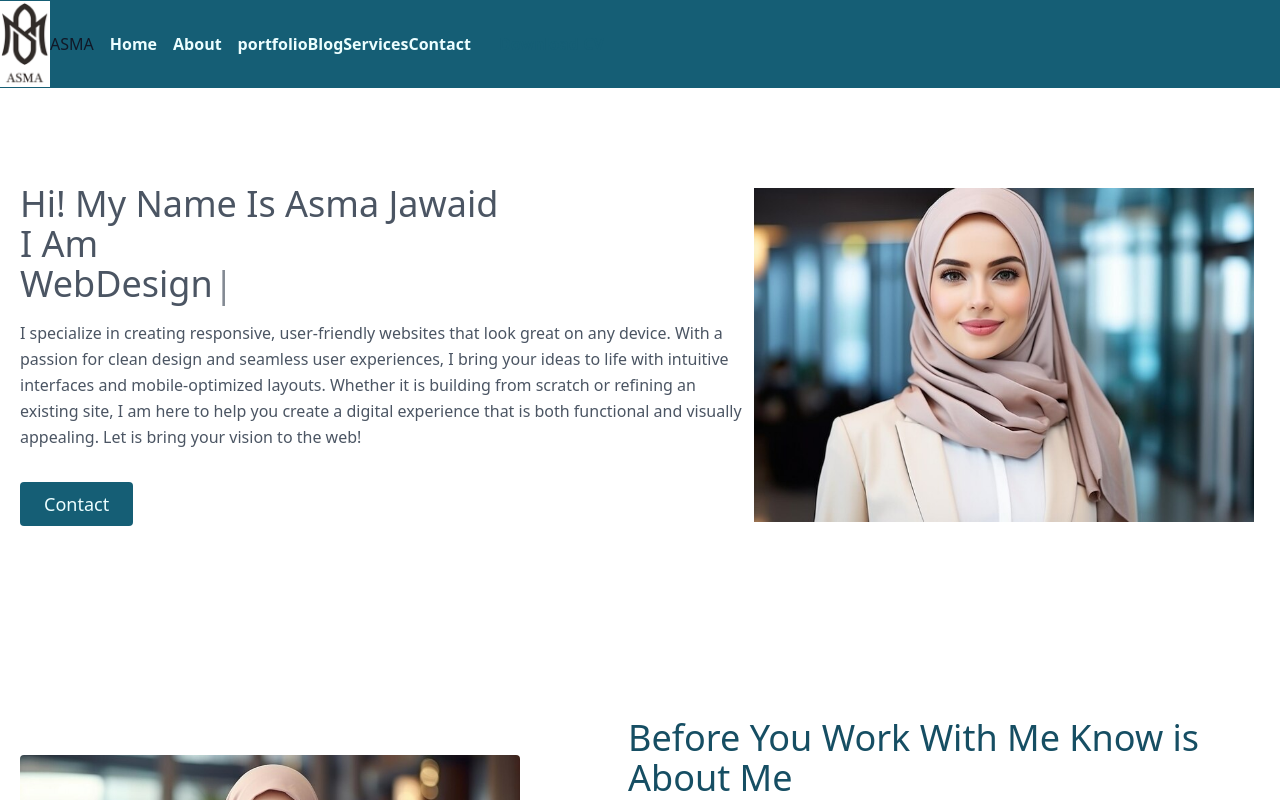
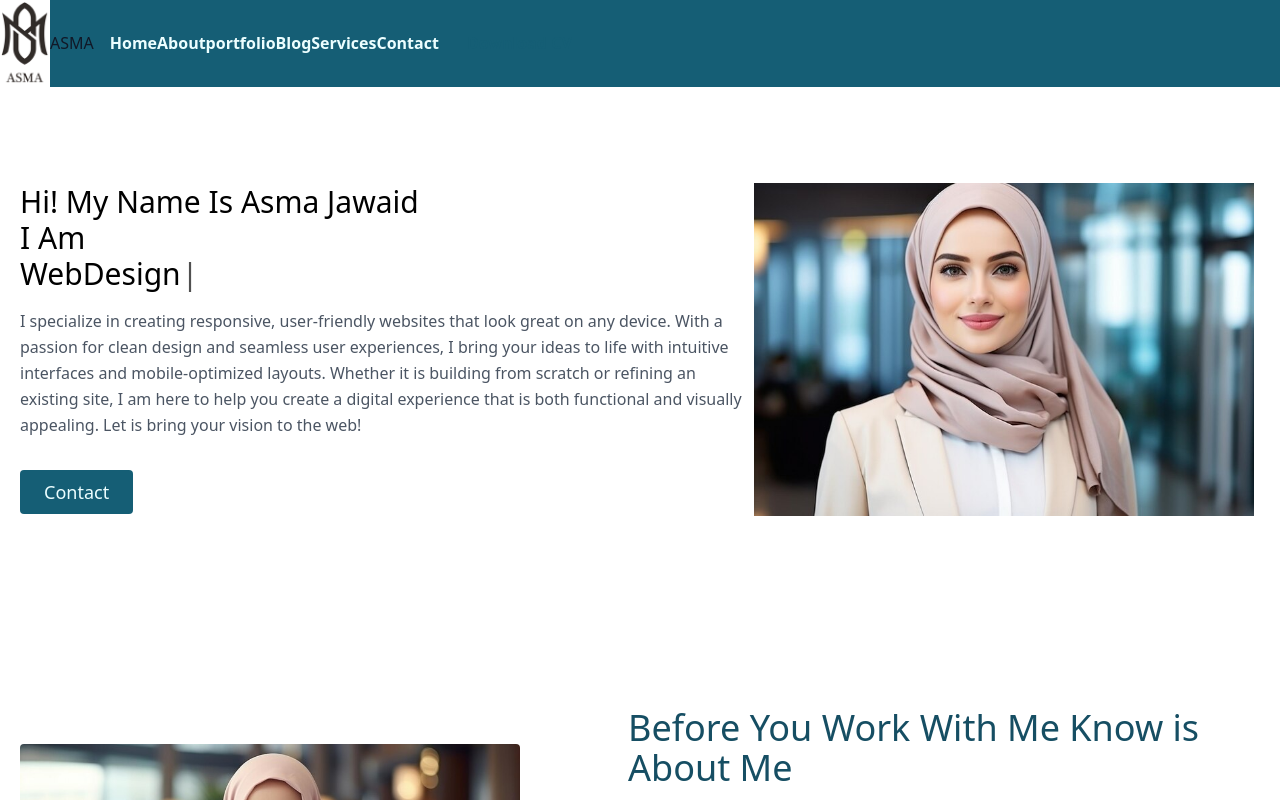
Before and after one commit to asmajawaid/portfolio_tailwindcss, a Next.js app: page / in a window 1280 px wide. Shown: the top 800 px of the page. Built offline with nearby package versions, Linux system fonts and the light colour scheme.

Commit message:
fixing header

```diff
--- a/src/Components/Footer.tsx
+++ b/src/Components/Footer.tsx
@@ -11,6 +11,7 @@ export default function Footer() {
     <div className="bg-cyan-800">
       <footer className="text-gray-900 body-font">
         <div className="container px-5 py-8 mx-auto flex items-center flex-row">
+          <div className="flex flex-1 items-center">
           <Link
             href="/"
             className="flex title-font font-medium items-center md:justify-start justify-center text-gray-900"
@@ -34,7 +35,8 @@ export default function Footer() {
             >
               @AsmaJawaid
             </Link>
-          </p>
+          </p></div>
+          <div className="flex flex-1 gap-1">
           <span className="inline-flex sm:ml-auto sm:mt-0 mt-4 justify-center sm:justify-start ">
             <Link
               target="_blank"
@@ -68,6 +70,8 @@ export default function Footer() {
               <FaGithub className="text-2xl" />
             </Link>
           </span>
+           </div>
+
         </div>
       </footer>
     </div>
--- a/src/Components/Header.tsx
+++ b/src/Components/Header.tsx
@@ -4,22 +4,23 @@ import Link from 'next/link'
 
 export default function Header() {
   return (
-    <div className='bg-cyan-800 z-50 sticky top-0'>
+    <div className='bg-cyan-800 z-50 sticky top-0 w-full'>
       <header className="text-emerald-600 body-font">
   <div className="container mx-auto flex flex-wrap p-2 flex-col md:flex-row md:text-sm sm:flex-col items-center">
-    <div>
+
     <Link href="/" className="flex title-font font-medium items-center text-gray-900 mb-4 md:mb-0">
 
       <Image src="/images/asma.png" height={50} width={50} alt="logo" className='w-10 h-10'/>
 
       <span className="ml-3 text-xl font-bold">ASMA</span>
     </Link>
-    </div>
 
-    <div>
+
+
+    <div className='flex flex-1 justify-between '>
     <ul className="md:ml-auto md:mr-auto flex flex-wrap items-center text-base justify-evenly p-4 mx-2 list-none">
       <Link href="/" className="p-5 mr-5 hover:text-black font-semibold text-cyan-50"><li>Home</li></Link>
-      <Link href="/about" className="p-4 mr-5 hover:text-black font-semibold text-cyan-50"><li>About</li></Link>
+      <Link href="/about" className="p-5 mr-5 hover:text-black font-semibold text-cyan-50"><li>About</li></Link>
       <Link href="/portfolio" className="p-5 mr-5 hover:text-black font-semibold text-cyan-50"><li>portfolio</li></Link>
       <Link href="/blog" className="p-5 mr-5 hover:text-black font-semibold text-cyan-50"><li>Blog</li></Link>
       <Link href="/services" className="p-5 mr-5 hover:text-black font-semibold text-cyan-50"><li>Services</li></Link>
@@ -27,13 +28,14 @@ export default function Header() {
     </ul>
     </div>
 
-     <div>
+
      <Link href="">
     <button className="font-semibold inline-flex items-center bg-gray-100 border-0 py-1 px-3 focus:outline-none hover:bg-cyan-800 hover:text-gray-100 rounded text-cyan-800 mt-4 md:mt-0">
       Download CV
     </button>
     </Link>
-    </div>
+
+
 
   </div>
 </header>
--- a/src/Components/Hero.tsx
+++ b/src/Components/Hero.tsx
@@ -7,10 +7,10 @@ import Link from "next/link";
 export default function Hero() {
   return (
     <>
-      <section className="text-gray-600 body-font">
+      <section className=" body-font">
         <div className="container mx-auto flex px-5 py-24 md:flex-row flex-col items-center">
           <div className="lg:flex-grow md:w-1/2 lg:pr-24 md:pr-16 flex flex-col md:items-start md:text-left mb-16 md:mb-0 items-center text-center">
-            <h1 className="title-font sm:text-4xl text-3xl mb-4 font-medium text-cyan-500">
+            <h1 className="title-font sm:text-2xl text-3xl mb-4 font-medium text-cyan-500">
               Hi! My Name Is Asma Jawaid
               <br className="hidden lg:inline-block" />
               I Am
@@ -22,8 +22,10 @@ export default function Hero() {
                 }}
               />
             </h1>
+            {/* for horizontal line */}
             <div className="w-[100px] h-[2px] bg-cyan-950"></div>
-            <p className="mb-8 leading-relaxed">
+
+            <p className="mb-8 leading-relaxed md:text-sm text-gray-600">
               I specialize in creating responsive, user-friendly websites that
               look great on any device. With a passion for clean design and
               seamless user experiences, I bring your ideas to life with
```
